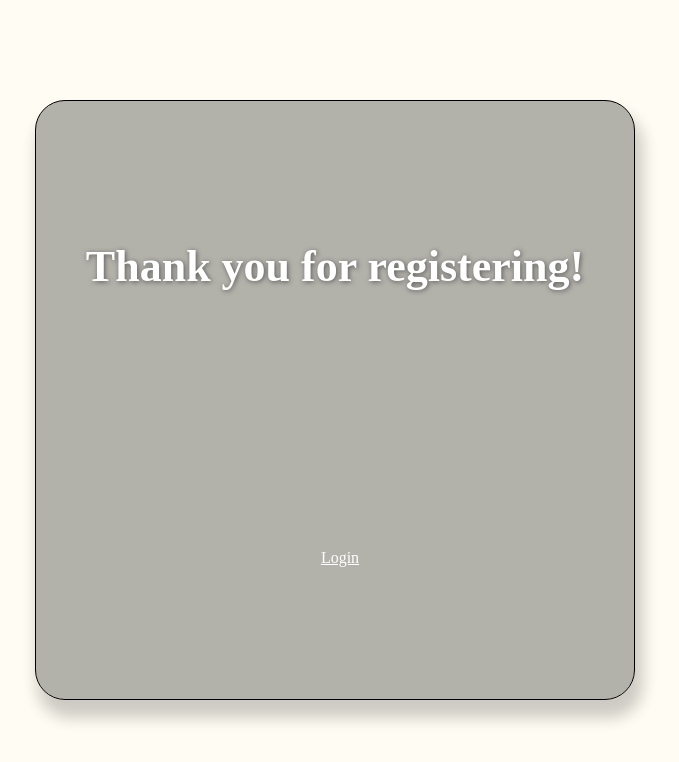
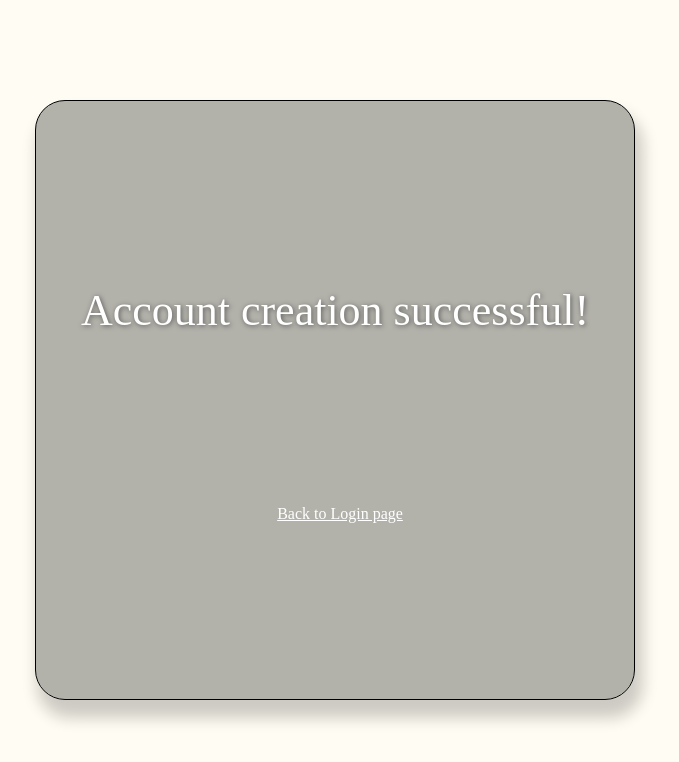
Before and after one commit to pcon92/banking-application, a React (Create React App) app: page /confirm-registration-page in a window 1280 px wide. Shown: the top 762 px of the page, without its empty margins (305-984 px from the left). Built offline with nearby package versions, Linux system fonts and the light colour scheme.

Commit message:
implemented login and register system with database storage for accounts

```diff
--- a/src/App.js
+++ b/src/App.js
@@ -13,6 +13,8 @@ import Transfers from './components/Transfers';
 import Settings from './components/Settings';
 
 function App() {
+
+    const [errorFromServer, setErrorFromServer] = useState(false);
 
     // ACCOUNTS AND TRANSFERS
     const [transferTo, setTransferTo] = useState('');
@@ -236,10 +238,13 @@ function App() {
                         unreadMessages={unreadMessages}/>
                     </Route>
                     <Route path="/confirm-registration-page">
-                        <ConfirmRegistration/>
+                        <ConfirmRegistration
+                            errorFromServer={errorFromServer}
+                            setErrorFromServer={setErrorFromServer}/>
                     </Route>
                     <Route path="/register-page">
-                        <Register/>
+                        <Register
+                        setErrorFromServer={setErrorFromServer}/>
                     </Route>
                     <Route path="/">
                         <Login/>
--- a/src/components/ConfirmRegistration.js
+++ b/src/components/ConfirmRegistration.js
@@ -3,14 +3,16 @@ import {Link} from "react-router-dom";
 
 import styles from '../styles/confirmRegistration.module.css';
 
-const ConfirmRegistration = () => {
+const ConfirmRegistration = ({errorFromServer}) => {
 
     return (
         <>
             <div className={`${styles.background}`}>
                 <div className={`${styles.outerContainer}`}>
-                    <h1 className={`${styles.heading}`}>Thank you for registering!</h1>
-                    <Link to="/login" className={`${styles.loginLink}`}>Login</Link>
+                    {errorFromServer
+                    ? <div className={`${styles.heading}`}>There was an error. Please try again.</div>
+                    : <div className={`${styles.heading}`}>Account creation successful!</div>}
+                    <Link to="/login" className={`${styles.loginLink}`}>Back to Login page</Link>
                 </div>
             </div>
         </>
--- a/src/components/login.js
+++ b/src/components/login.js
@@ -1,9 +1,47 @@
-import React from 'react';
+import React, {useState} from 'react';
 import {Link} from "react-router-dom";
 
 import styles from '../styles/login.module.css';
 
 const Login = () => {
+
+    const [authorized, setAuthorized] = useState(false);
+    const [noUserFound, setNoUserFound] = useState(false);
+
+    const checkUser = async () => {
+
+        const EMAIL = document.getElementById('email');
+        const PASSWORD = document.getElementById('password');
+
+        const userDetails = {
+            email: EMAIL.value,
+            password: PASSWORD.value
+        };
+
+        const fetchOptions = {
+            method: 'POST',
+            headers: {
+                'Content-Type': 'application/json'
+            },
+            body: JSON.stringify(userDetails)
+        }
+
+        const response = await fetch('/find-user', fetchOptions);
+        const json = await response.json();
+
+        if (json.length > 0) {
+            setNoUserFound(false);
+            setAuthorized(true);
+        } else {
+            setNoUserFound(true);
+        }
+
+        // strange way to redirect to home page if authenticated
+        // works for now, try other method in future
+        const LOGIN_BUTTON = document.getElementById('login-button');
+        LOGIN_BUTTON.click();
+    };
+
 
     return (
         <>
@@ -19,7 +57,16 @@ const Login = () => {
                             <label htmlFor="password">Password: </label>
                             <input type="password" id="password"/>
                         </div>
-                        <Link to="/home-page" className={`${styles.loginButton}`}>Login</Link>
+                        {noUserFound
+                        ? <div className={`${styles.noUserFoundText}`}>
+                          No user Found.  Please check your email and password or Sign Up.
+                          </div> : null}
+                        <button
+                        className={`${styles.loginButton}`}
+                        onClick={checkUser}>Login</button>
+                        <Link style={{display: "none"}}
+                        to={authorized ? "/home-page" : "/login"}
+                        id="login-button" />
                     </div>
                     <p className={`${styles.signUpText}`}>Don't have an account?
                     <Link to="/register-page" className={`${styles.signUpLink}`}>Sign up</Link></p>
--- a/src/components/register.js
+++ b/src/components/register.js
@@ -3,7 +3,7 @@ import {Link} from "react-router-dom";
 
 import styles from '../styles/register.module.css';
 
-const Register = () => {
+const Register = ({setErrorFromServer}) => {
 
     const [validInfo, setValidInfo] = useState(false);
     const [invalidEmail, setInvalidEmail] = useState(false);
@@ -22,7 +22,6 @@ const Register = () => {
             setInvalidEmail(false)
             setInvalidPassword(true)
             setValidInfo(false)
-            console.log(PASSWORD.value)
         } else if (PASSWORD.value !== CONFIRM_PASSWORD.value) {
             setInvalidEmail(false)
             setInvalidPassword(false)
@@ -54,6 +53,10 @@ const Register = () => {
 
         const response = await fetch('/register-user', fetchOptions);
         const json = await response.json();
+
+        json.status === "error"
+        ? setErrorFromServer(true)
+        : setErrorFromServer(false);
         console.log(json);
     };
 
--- a/src/styles/confirmRegistration.module.css
+++ b/src/styles/confirmRegistration.module.css
@@ -14,6 +14,7 @@
     top: 1vh;
     color: white;
     text-shadow: 1px 1px 5px var(--shadowText);
+    text-align: center;
 }
 
 .outerContainer {
@@ -24,7 +25,7 @@
     display: flex;
     flex-direction: column;
     align-items: center;
-    justify-content: space-around;
+    justify-content: space-evenly;
     background-color: var(--greyLight);
     box-shadow: 5px 15px 15px 3px var(--shadow2);
 }
--- a/src/styles/login.module.css
+++ b/src/styles/login.module.css
@@ -59,6 +59,10 @@
     border: 2px outset rgb(133, 133, 133);
 }
 
+.loginButton:hover {
+    cursor: pointer;
+}
+
 .signUpText {
     color: white;
 }
@@ -67,3 +71,9 @@
     color: white;
     margin-left: 10px;
 }
+
+.noUserFoundText {
+    text-align: center;
+    color: red;
+    font-size: 12px;
+}
```
Also changed, not shown: server.js (+9 -0 lines).
